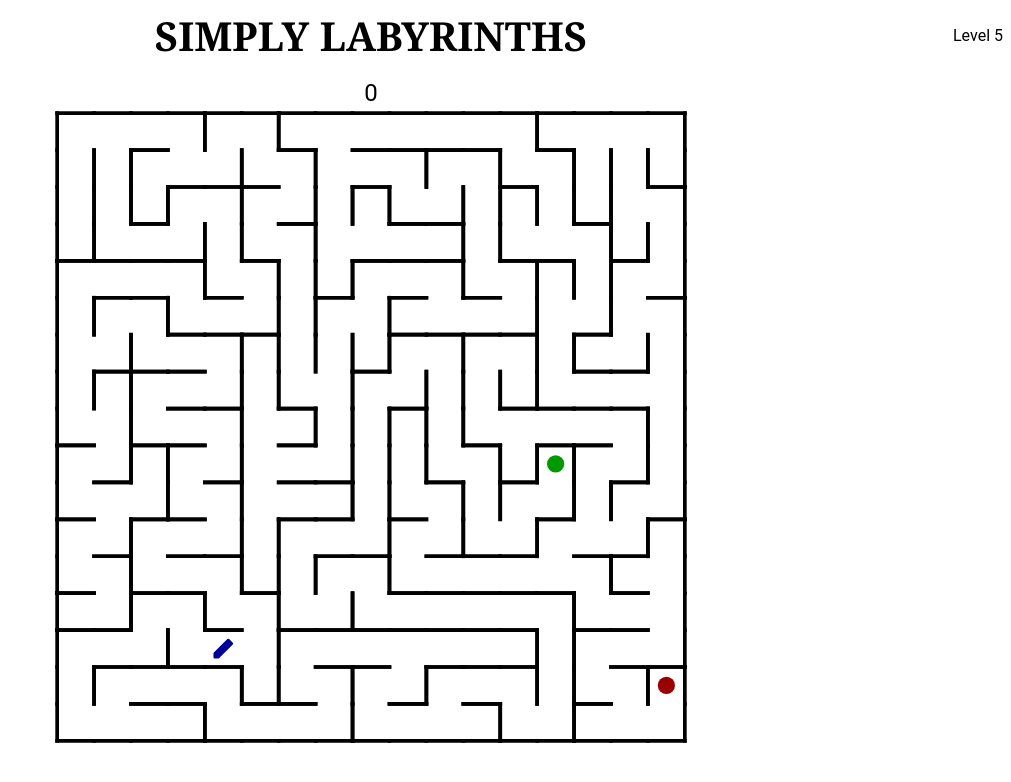
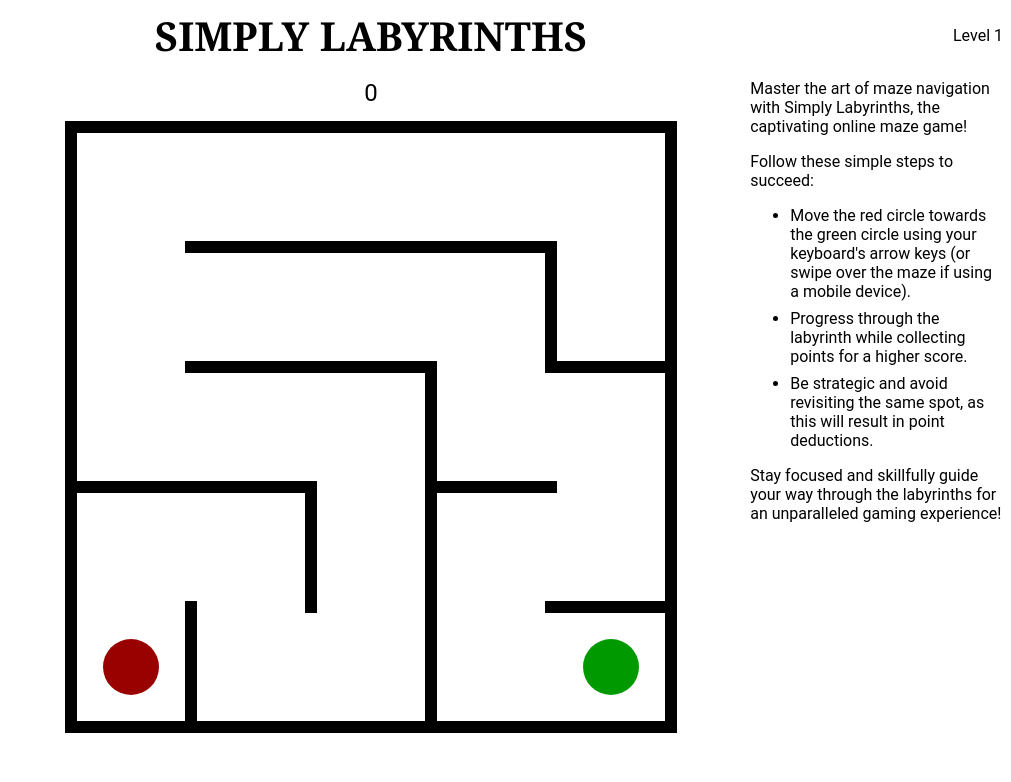
Before and after one commit to amypellegrini/simply-labyrinths-web, a SvelteKit app: page / in a window 1280 px wide. Shown: the top 782 px of the page, without its empty margins (269-1280 px from the left). Built offline with nearby package versions, Linux system fonts and the light colour scheme.

Commit message:
Save WIP

```diff
--- a/src/components/mazeGame/MazeGame.svelte
+++ b/src/components/mazeGame/MazeGame.svelte
@@ -3,7 +3,7 @@
 	import Cell from '../cell/Cell.svelte';
 	import MazeGame, { type Cursor } from '../../model/MazeGame';
 
-	const mazeGame = new MazeGame(5);
+	const mazeGame = new MazeGame(1);
 
 	let cursor: Cursor = mazeGame.cursor;
 	let level: number = mazeGame.level;
--- a/src/model/MazeGame.ts
+++ b/src/model/MazeGame.ts
@@ -29,7 +29,7 @@ export default class MazeGame {
 	level = 1;
 	score = 0;
 	scoreDelta = 0;
-	rowsAndColumnsDelta = 3;
+	rowsAndColumnsDelta = 2;
 
 	visitedCells: Map<string, number> = new Map<string, number>();
 
```
